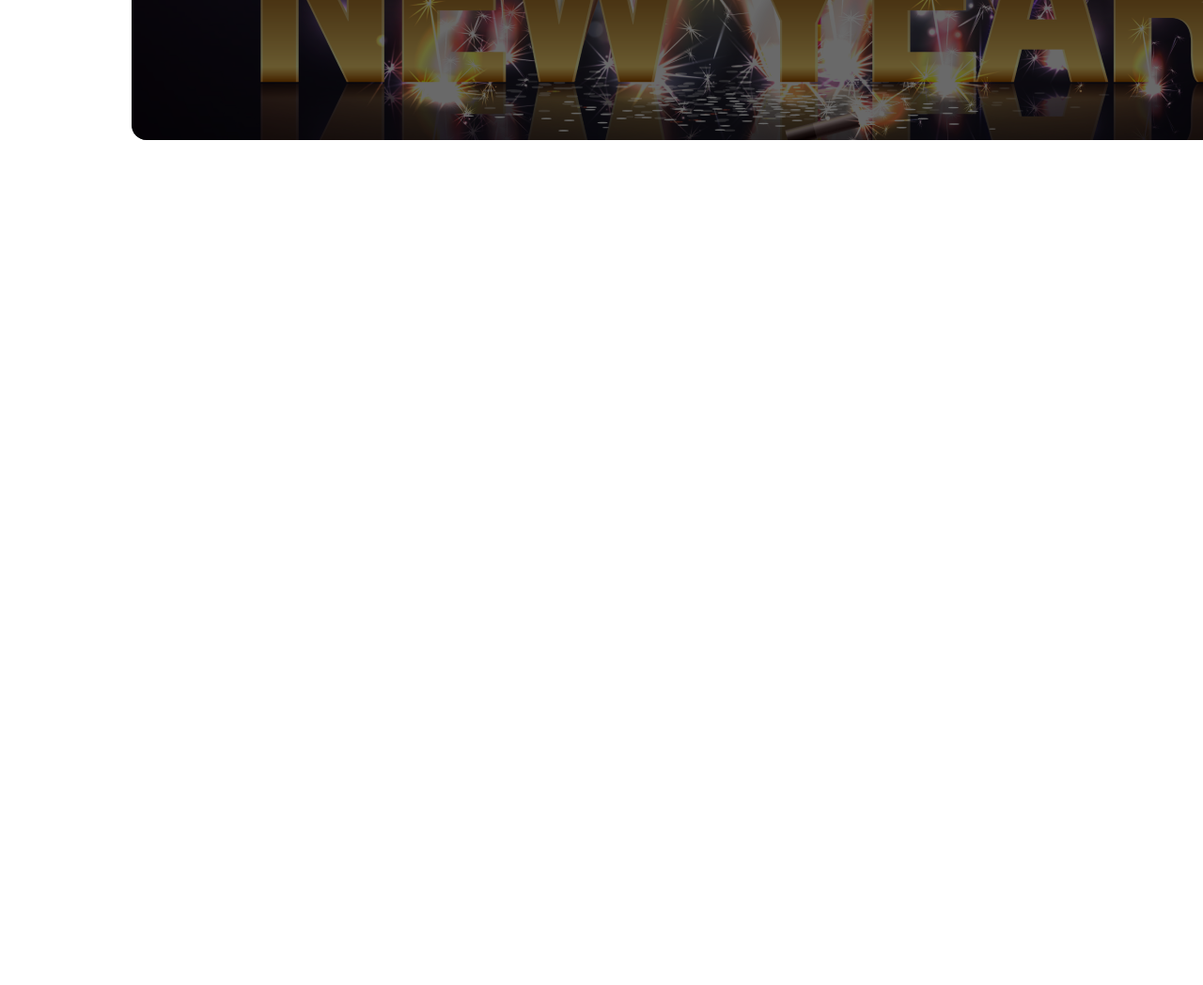
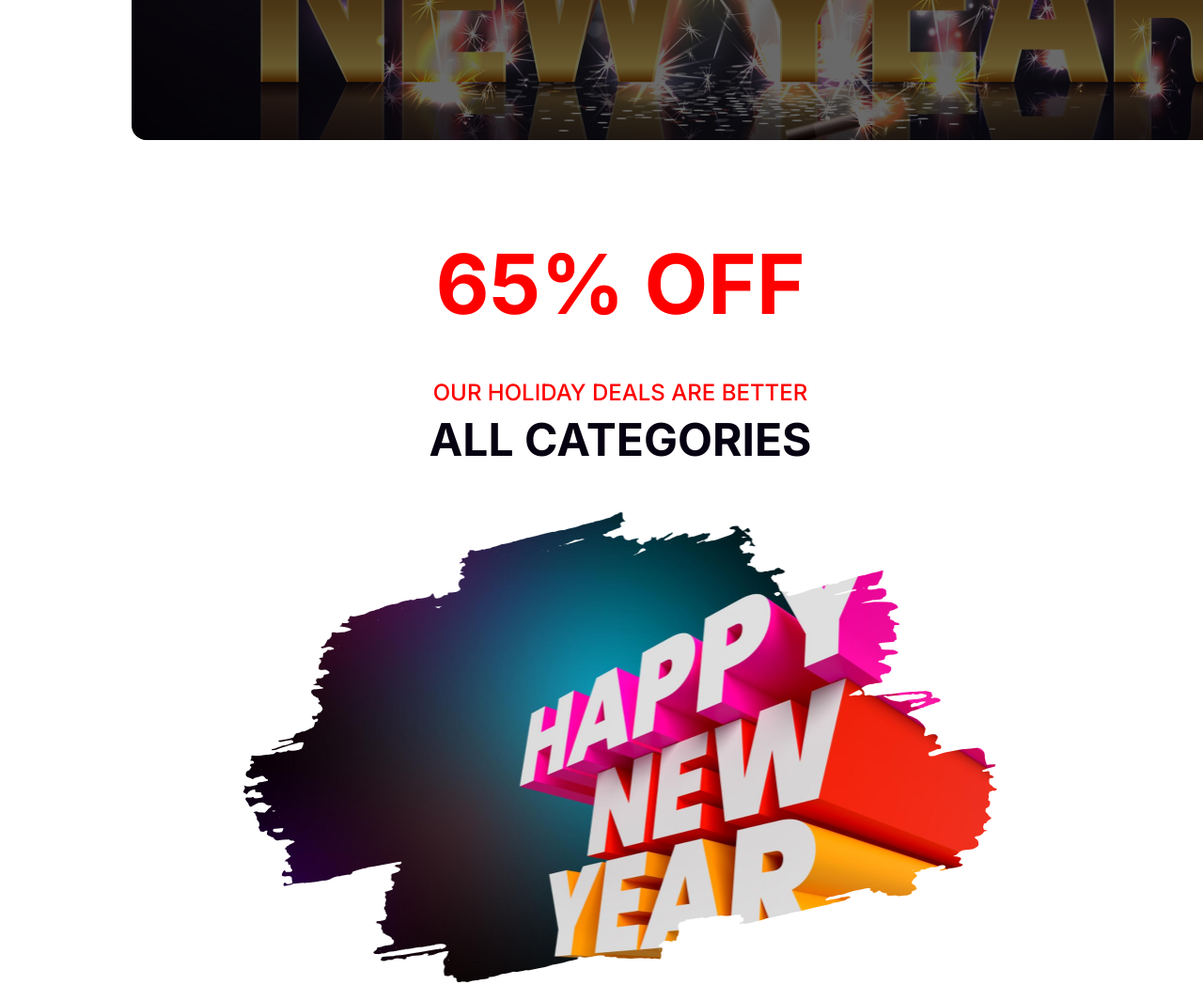
Before and after one commit to Mozammel111/first-assignment-for-batch9, a plain HTML site: page index.html in a window 1280 px wide. Shown: the part 500-1548 px from the top of the page at 94% size. Before the commit the page ends 800 px from the top, so only its background shows below. Drawn offline with Linux system fonts and the light colour scheme.

Commit message:
holiday deals part added

```diff
--- a/css/style.css
+++ b/css/style.css
@@ -52,5 +52,36 @@ a{
     line-height: 95px;
     text-align: center;
 }
+/* footer or banner part end */
+/* <!-- OFF% part start --> */
+.holidays_deal{
+    text-align: center;
+}
+.holidays_deal h1{
+    font-size: 88px;
+    font-family: 'Inter';
+    font-weight: 700;
+    color: #F00;
+    margin-bottom: 48px;
+}
+.holidays_deal h4{
+    font-size: 24px;
+    font-weight: 500;
+    font-family: 'Inter';
+    color: #F00;
+    margin-bottom: 6px;
+}
+.holidays_deal h2{
+    font-size: 48px;
+    font-family: 'Inter';
+    font-weight: 700;
+    color:#070211;
+    margin-bottom: 48px;
+}
+.holidays_deal img{
+    height: 500px;
+    width: 802px;
+    margin-bottom: 120px;
+}
 
-/* footer or banner part end */
+/* <!-- OFF% part end --> */
--- a/index.html
+++ b/index.html
@@ -8,11 +8,16 @@
     <link rel="preconnect" href="https://fonts.googleapis.com">
     <link rel="preconnect" href="https://fonts.gstatic.com" crossorigin>
     <link href="https://fonts.googleapis.com/css2?family=Merriweather:wght@300;400;700;900&display=swap" rel="stylesheet">
+    <!-- inter google fonts from google -->
+    <link rel="preconnect" href="https://fonts.googleapis.com">
+    <link rel="preconnect" href="https://fonts.gstatic.com" crossorigin>
+    <link href="https://fonts.googleapis.com/css2?family=Inter:wght@400;500;600;700;800;900&display=swap" rel="stylesheet">
     <!-- css link     -->
    <link rel="stylesheet" href="css/style.css">
 
 </head>
 <body>
+    <!-- banner part start -->
     <header id="banner_top">
    <div class="container">
     <div class="banner">
@@ -22,12 +27,26 @@
         </div>
     </div>
    </div>
+    </header>
+    <!-- banner part end -->
+    <!-- main part start -->
+    <main>
+    <!-- OFF% part start -->
+    <section class="holidays_deal">
+        <div class="container">
+            <h1>65% OFF</h1>
+            <h4>OUR HOLIDAY DEALS ARE BETTER</h4>
+            <h2>ALL CATEGORIES</h2>
+            <img src="images/New Year Photo.png" alt="">
+        </div>
+    </section>
 
-    </section>
-    </header>
-    <main>
 
+
+
+   <!-- OFF% part end -->
     </main>
+
     <footer>
 
     </footer>
```
